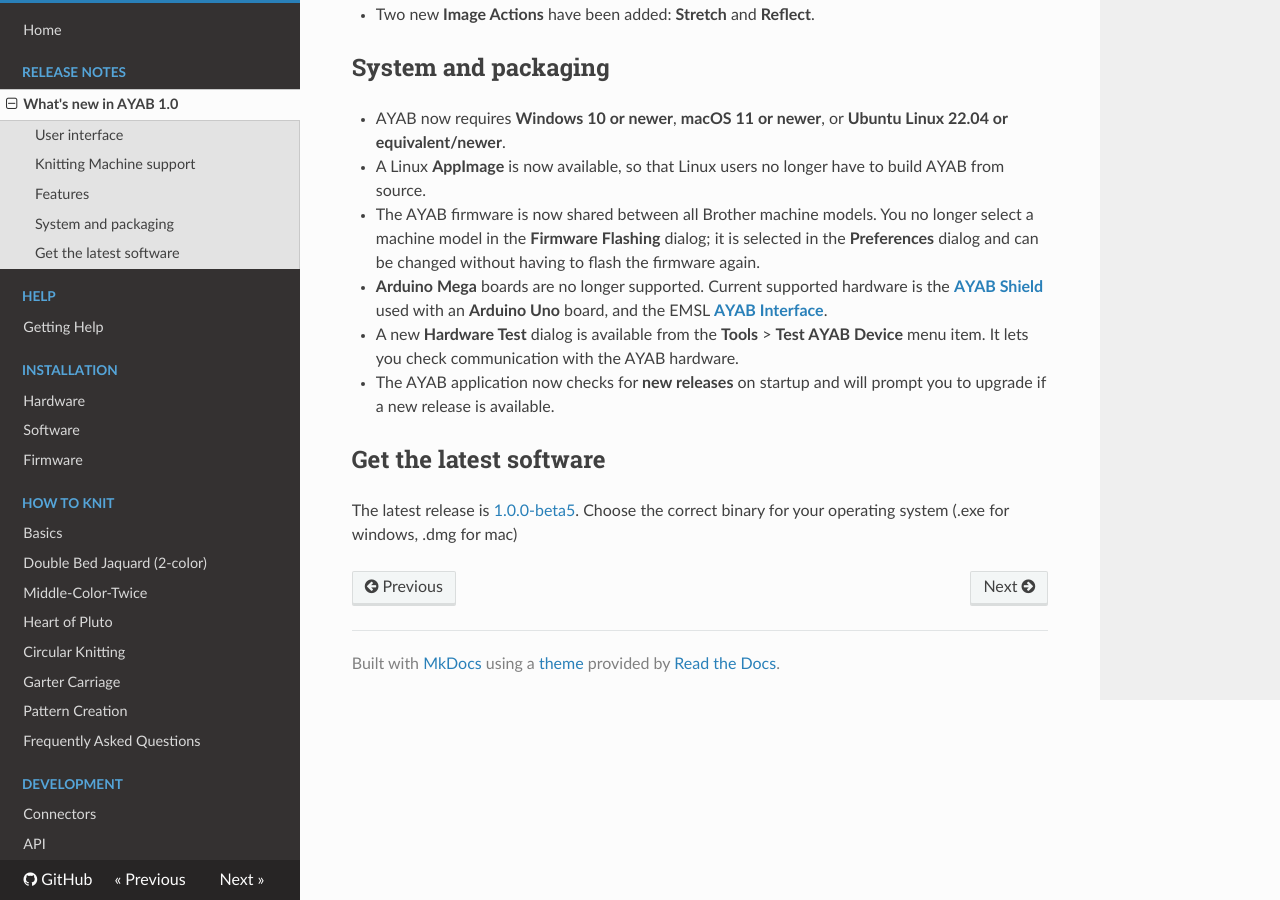
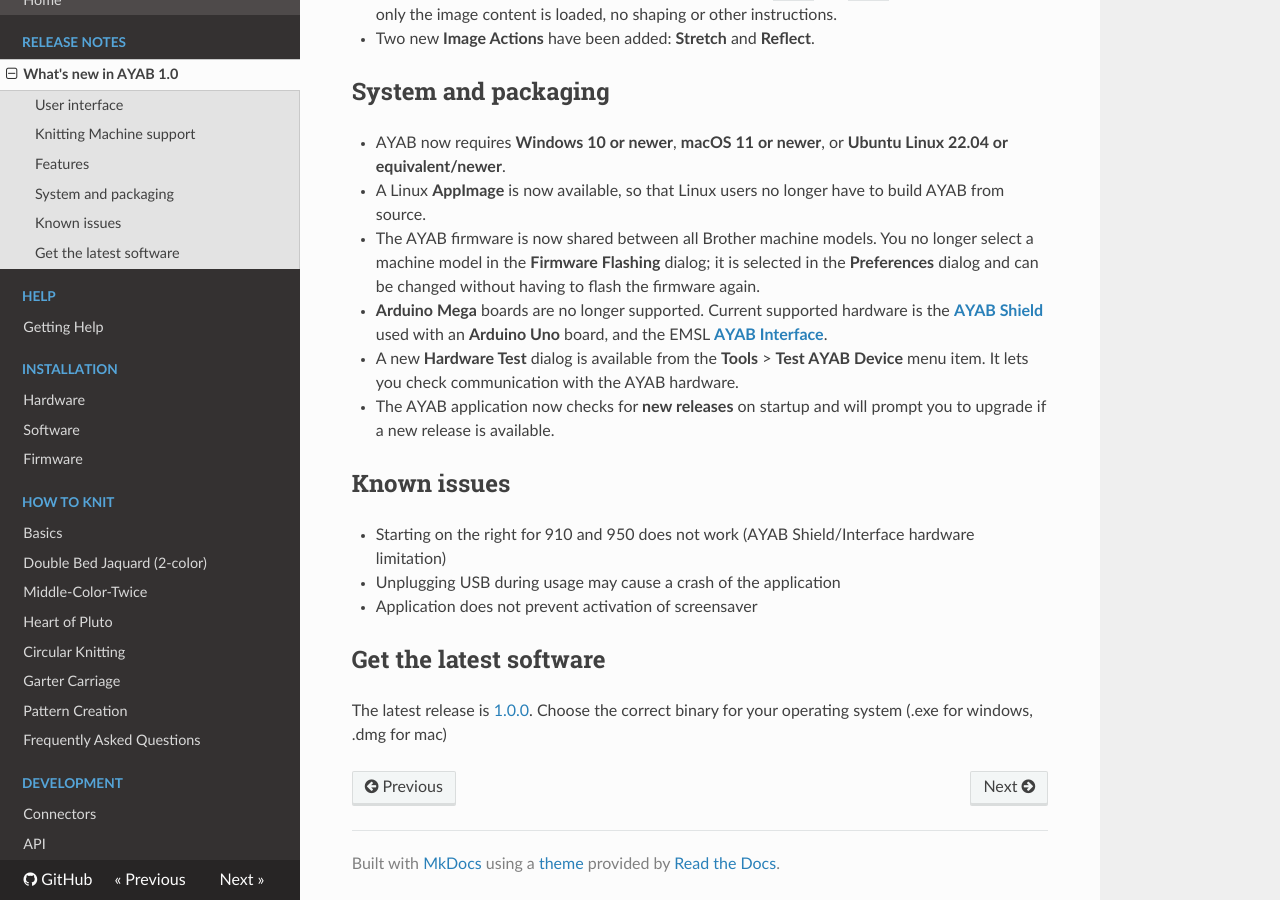
Before and after one commit to AllYarnsAreBeautiful/ayab-manual, an MkDocs documentation site: the page built from docs/whats-new-in-1.0.md, in a window 1280 px wide and 900 px high, scrolled down 1238 px. Built offline with MkDocs 1.6.1, drawn with Linux system fonts in a browser that asks for light colours; nearby versions of some CDN libraries; some of the changed text lies outside the part shown.

Commit message:
v1.0 Known issues and Link

```diff
--- a/docs/whats-new-in-1.0.md
+++ b/docs/whats-new-in-1.0.md
@@ -3,7 +3,7 @@
 Apart from a number of bug fixes, the following are the main changes in AYAB 1.0 compared to AYAB 0.95:
 
 ## User interface
-- A **Preferences** dialog has been introduced, allowing you to set defaults for most settings. It is opened through the **Preferences** menu (on Windows and Linux), or the **Preferences** menu item in the **AYAB** menu on macOS.
+- A **Preferences** dialog has been introduced, allowing you to set defaults for most settings. It is opened through the **Preferences** menu (on Windows and Linux), or the **Preferences** menu item in the **AYAB** menu on macOS. **Make sure you select the correct machine type in this menu before knitting.**
 - The user interface has been translated into several non-English languages. Open the **Preferences** dialog to select a language.
 - The **Configure** button has been removed, you can now directly click the **Knit** button.
 - Needles on the left and right sides of the bed are now called **Left** and **Right** instead of **Orange** and **Green**.
@@ -30,6 +30,12 @@ Apart from a number of bug fixes, the following are the main changes in AYAB 1.0
 - A new **Hardware Test** dialog is available from the **Tools** > **Test AYAB Device** menu item. It lets you check communication with the AYAB hardware.
 - The AYAB application now checks for **new releases** on startup and will prompt you to upgrade if a new release is available.
 
+## Known issues
+
+- Starting on the right for 910 and 950 does not work (AYAB Shield/Interface hardware limitation)
+- Unplugging USB during usage may cause a crash of the application
+- Application does not prevent activation of screensaver
+
 ## Get the latest software
 
-The latest release is [1.0.0-beta5](https://github.com/AllYarnsAreBeautiful/ayab-desktop/releases/tag/1.0.0-beta5). Choose the correct binary for your operating system (.exe for windows, .dmg for mac)
+The latest release is [1.0.0](https://github.com/AllYarnsAreBeautiful/ayab-desktop/releases/tag/1.0.0). Choose the correct binary for your operating system (.exe for windows, .dmg for mac)
```
